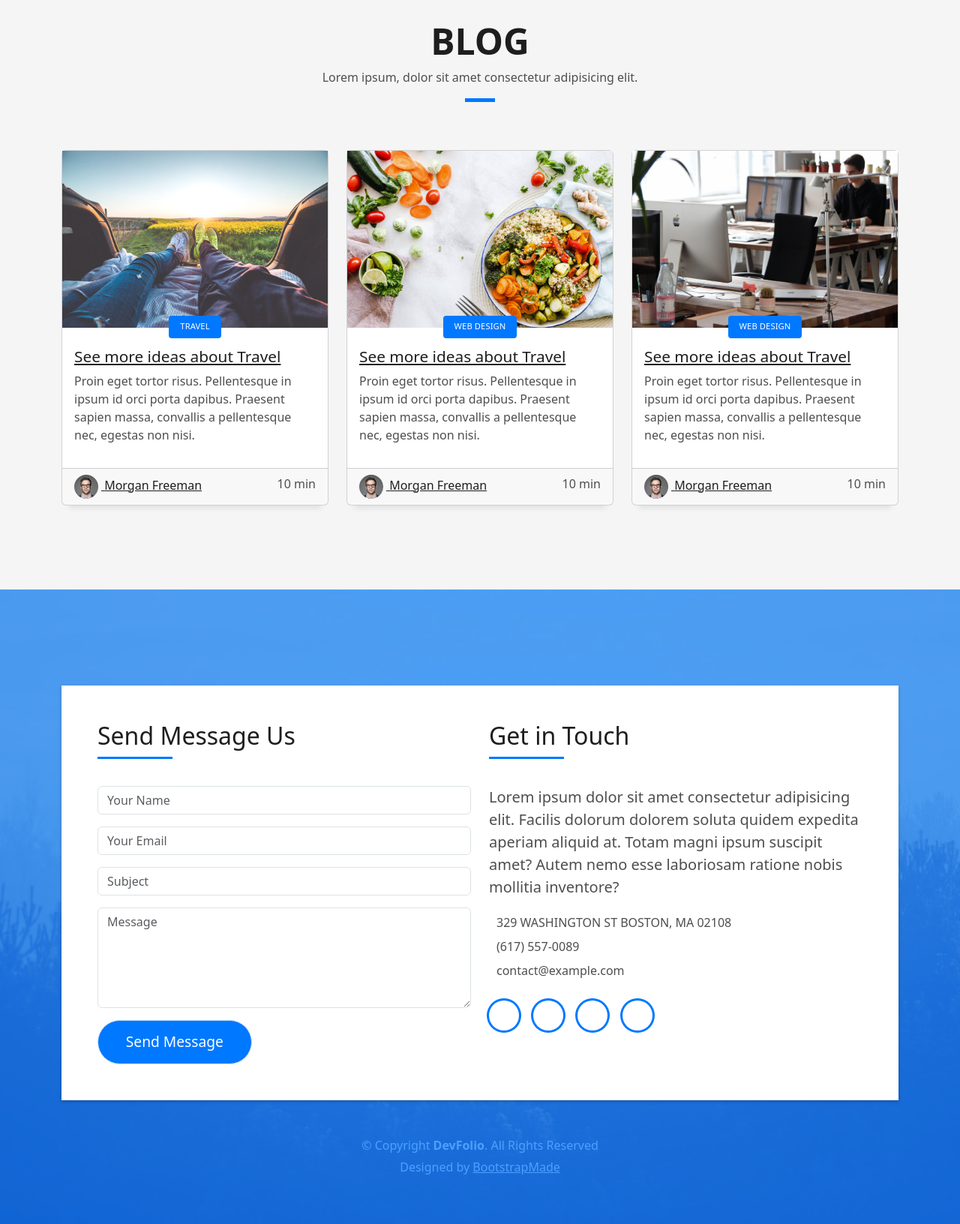
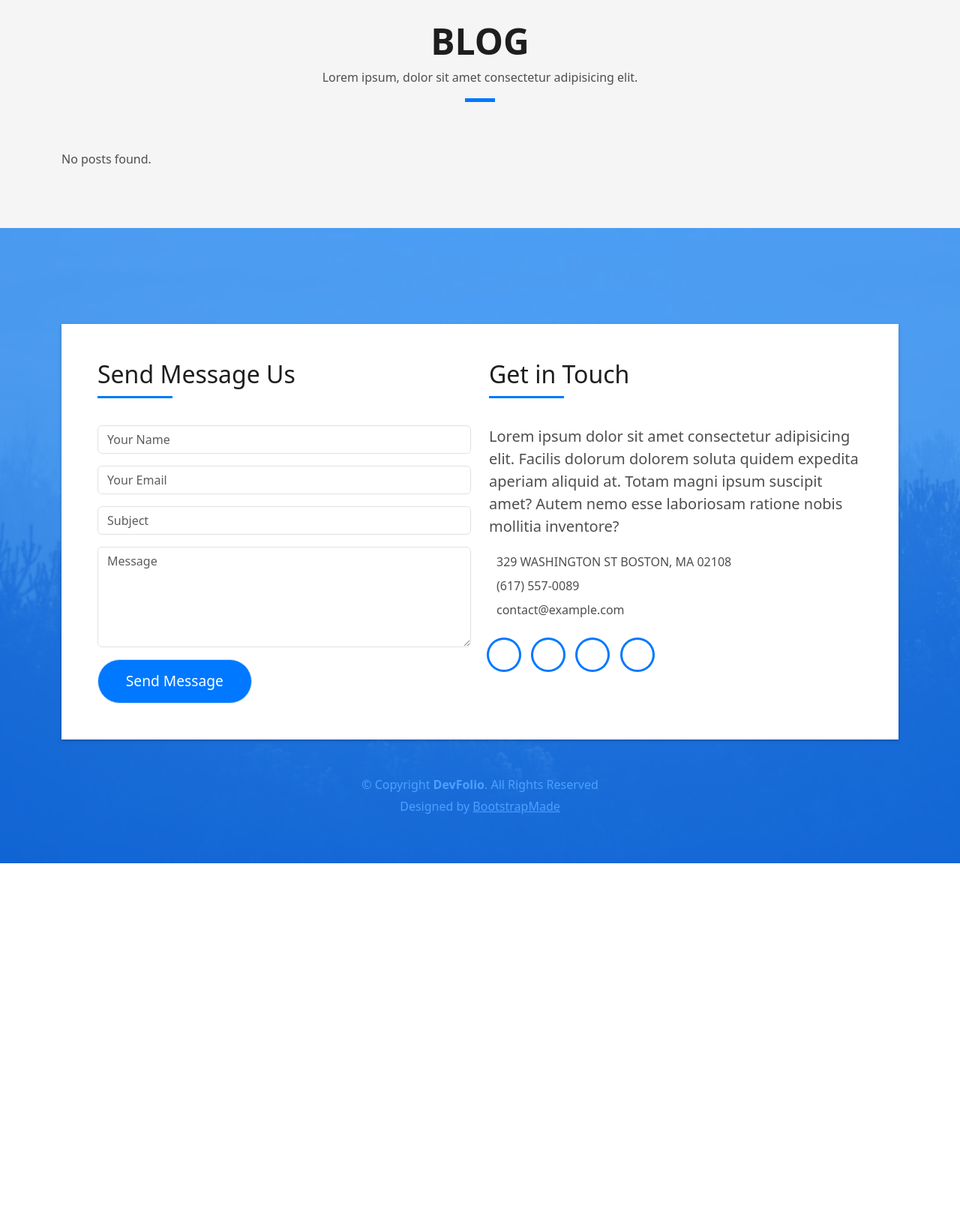
Before and after one commit to Mah6od/my-portfolio, a Django app: page / in a window 1280 px wide. Shown: the part 4711-6343 px from the top of the page at 75% size. After the commit the page ends 5862 px from the top, so only its background shows below. Run offline with Django 5.2, Linux system fonts and the light colour scheme; some libraries are stand-ins or nearby versions.

Commit message:
Update blog.html

```diff
--- a/templates/website/blog.html
+++ b/templates/website/blog.html
@@ -6,9 +6,7 @@
       <div class="row">
           <div class="col-sm-12">
               <div class="title-box text-center">
-            <h3 class="title-a">
-              Blog
-            </h3>
+                  <h3 class="title-a">Blog</h3>
                   <p class="subtitle-a">
                       Lorem ipsum, dolor sit amet consectetur adipisicing elit.
                   </p>
@@ -17,99 +15,48 @@
           </div>
       </div>
       <div class="row">
+          {% if posts %}
+              <!-- Loop through each post -->
+              {% for post in posts %}
               <div class="col-md-4">
                   <div class="card card-blog">
                       <div class="card-img">
-              <a href="blog-single.html"><img src="{% static 'img/post-1.jpg' %}" alt="" class="img-fluid"></a>
+                          <a href="{% url 'blog:single' post.id %}">
+                              <img src="{{ post.image.url }}" alt="{{ post.title }}" class="img-fluid">
+                          </a>
                       </div>
                       <div class="card-body">
                           <div class="card-category-box">
                               <div class="card-category">
-                  <h6 class="category">Travel</h6>
+                                  {% for cat in post.category.all %}
+                                  <h6 class="category">{{ cat.name }}</h6>
+                                  {% endfor %}
                               </div>
                           </div>
-              <h3 class="card-title"><a href="{% url 'blog:index' %}">See more ideas about Travel</a></h3>
+                          <h3 class="card-title">
+                              <a href="{% url 'blog:single' post.id %}">{{ post.title }}</a>
+                          </h3>
                           <p class="card-description">
-                Proin eget tortor risus. Pellentesque in ipsum id orci porta dapibus. Praesent sapien massa, convallis
-                a pellentesque nec,
-                egestas non nisi.
+                              {{ post.content|snippet }}
                           </p>
                       </div>
                       <div class="card-footer">
                           <div class="post-author">
                               <a href="#">
                                   <img src="{% static 'img/testimonial-2.jpg' %}" alt="" class="avatar rounded-circle">
-                  <span class="author">Morgan Freeman</span>
+                                  <span class="author">{{ post.author }}</span>
                               </a>
                           </div>
                           <div class="post-date">
-                <span class="ion-ios-clock-outline"></span> 10 min
+                              <span class="ion-ios-clock-outline"></span> {{ post.published_date|date:"F j, Y" }}
                           </div>
                       </div>
                   </div>
               </div>
-        <div class="col-md-4">
-          <div class="card card-blog">
-            <div class="card-img">
-              <a href="template/blog-single.html"><img src="{% static 'img/post-2.jpg' %}" alt="" class="img-fluid"></a>
-            </div>
-            <div class="card-body">
-              <div class="card-category-box">
-                <div class="card-category">
-                  <h6 class="category">Web Design</h6>
-                </div>
-              </div>
-              <h3 class="card-title"><a href="{% url 'blog:index' %}">See more ideas about Travel</a></h3>
-              <p class="card-description">
-                Proin eget tortor risus. Pellentesque in ipsum id orci porta dapibus. Praesent sapien massa, convallis
-                a pellentesque nec,
-                egestas non nisi.
-              </p>
-            </div>
-            <div class="card-footer">
-              <div class="post-author">
-                <a href="#">
-                  <img src="{% static 'img/testimonial-2.jpg' %}" alt="" class="avatar rounded-circle">
-                  <span class="author">Morgan Freeman</span>
-                </a>
-              </div>
-              <div class="post-date">
-                <span class="ion-ios-clock-outline"></span> 10 min
-              </div>
-            </div>
-          </div>
-        </div>
-        <div class="col-md-4">
-          <div class="card card-blog">
-            <div class="card-img">
-              <a href="template/blog-single.html"><img src="{% static 'img/post-3.jpg' %}" alt="" class="img-fluid"></a>
-            </div>
-            <div class="card-body">
-              <div class="card-category-box">
-                <div class="card-category">
-                  <h6 class="category">Web Design</h6>
-                </div>
-              </div>
-              <h3 class="card-title"><a href="{% url 'blog:index' %}">See more ideas about Travel</a></h3>
-              <p class="card-description">
-                Proin eget tortor risus. Pellentesque in ipsum id orci porta dapibus. Praesent sapien massa, convallis
-                a pellentesque nec,
-                egestas non nisi.
-              </p>
-            </div>
-            <div class="card-footer">
-              <div class="post-author">
-                <a href="#">
-                  <img src="{%static 'img/testimonial-2.jpg' %}" alt="" class="avatar rounded-circle">
-                  <span class="author">Morgan Freeman</span>
-                </a>
-              </div>
-              <div class="post-date">
-                <span class="ion-ios-clock-outline"></span> 10 min
-              </div>
-            </div>
-          </div>
-        </div>
+              {% endfor %}
+          {% else %}
+              <p>No posts found.</p>
+          {% endif %}
       </div>
   </div>
 </section>
```
Lines whose indentation alone changed are shown as unchanged.
